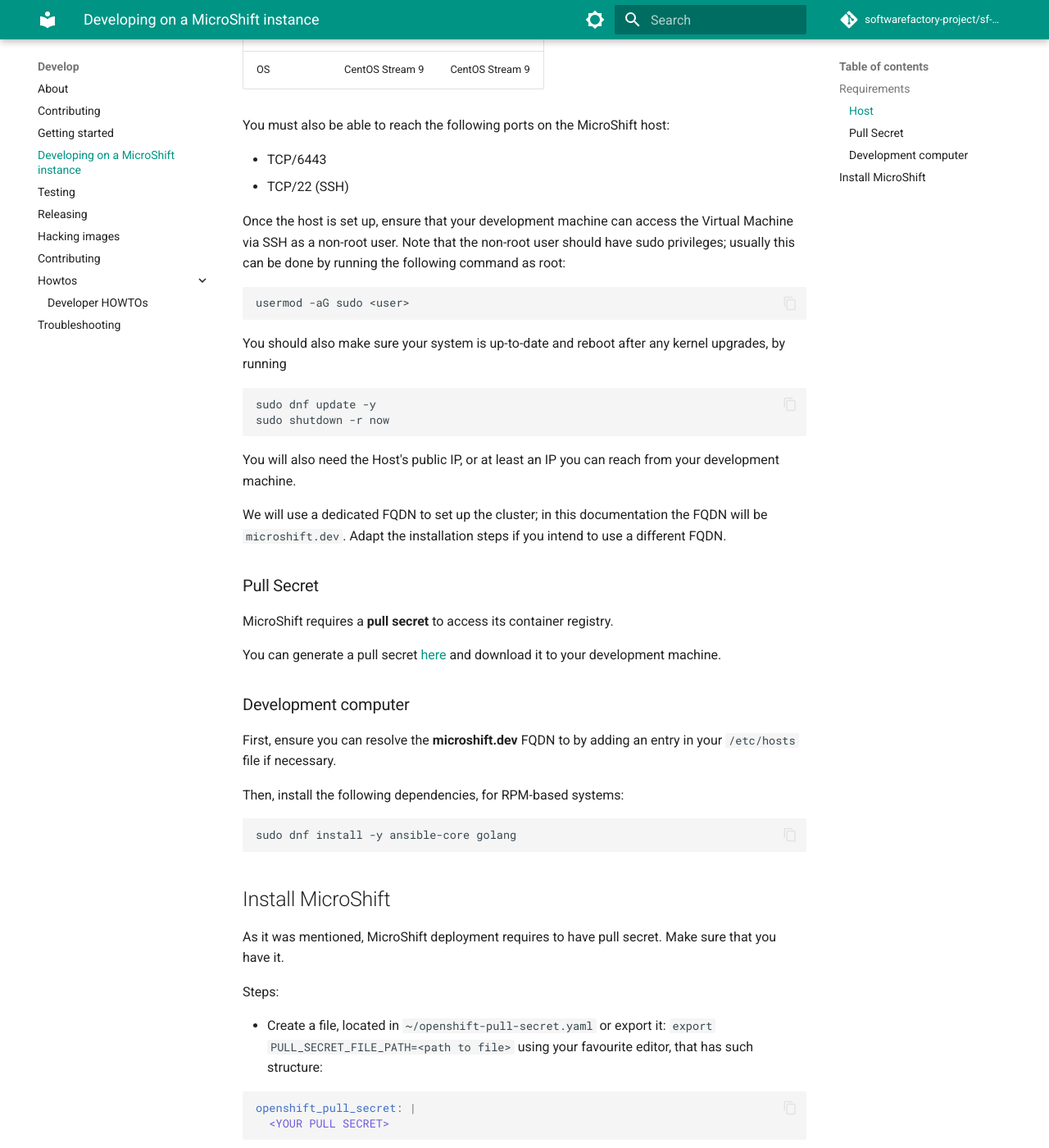
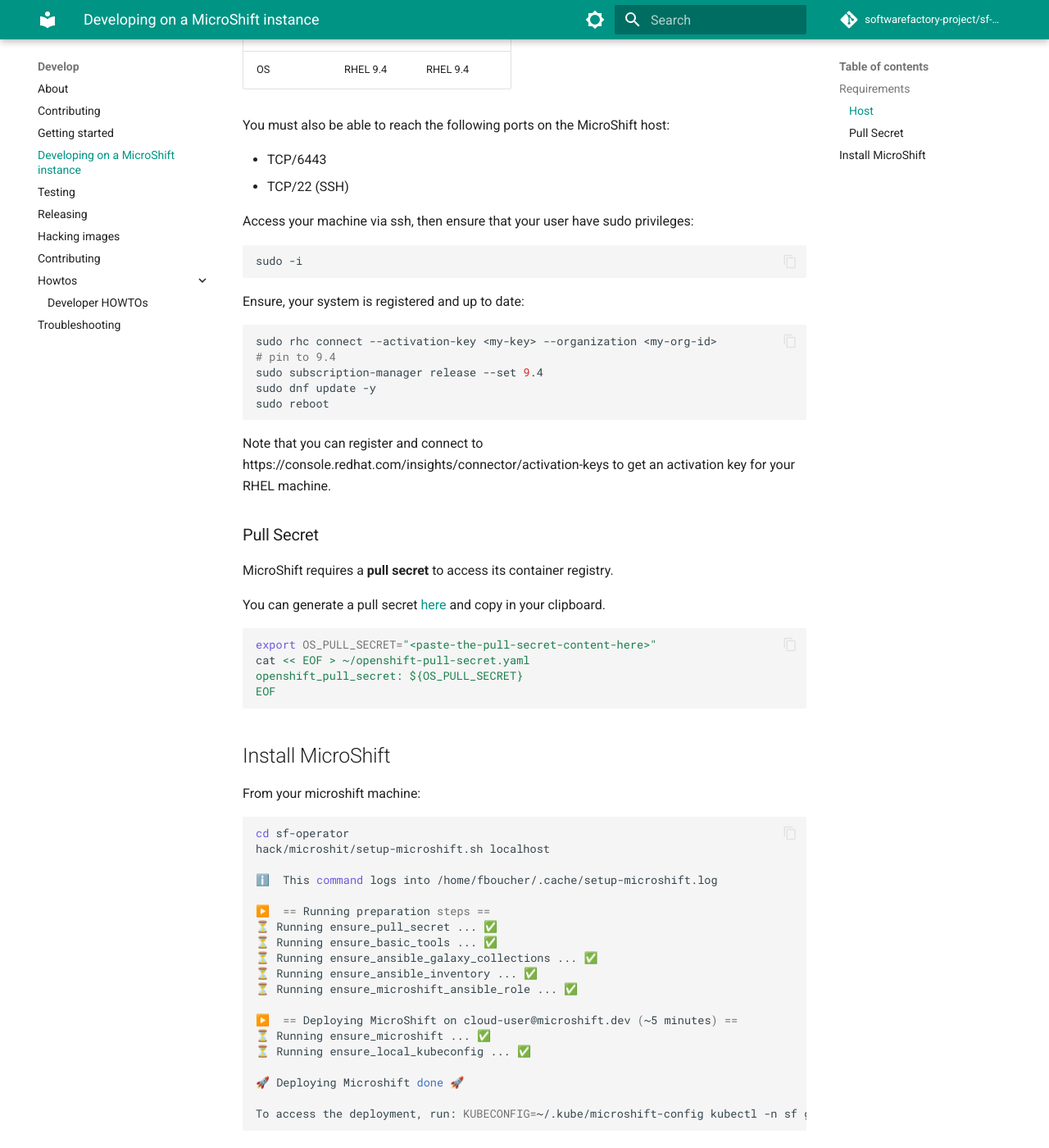
Before and after one commit to softwarefactory-project/sf-operator, an MkDocs documentation site: the page built from doc/developer/microshift.md, in a window 1280 px wide and 1400 px high, scrolled down 761 px. Shown: the whole window at 82% size. Built offline with MkDocs 1.6.1 and Material for MkDocs 9.7.7, drawn with Linux system fonts in a browser that asks for light colours; comment, search, counter and statistics services are not loaded; some of the changed text lies outside the part shown.

Commit message:
Update the developer/microshift.md doc
Change-Id: Id80dd210e2771ac5d963c24bc086a0416fb00478

````diff
--- a/doc/developer/microshift.md
+++ b/doc/developer/microshift.md
@@ -13,79 +13,82 @@
 
 ### Host
 
-Here are the minimal and recommended specs for a MicroShift host:
+Here are the minimal and recommended specs for your MicroShift host:
 
 | Property | Minimum | Recommended |
 |------------|-------------|----------|
 | CPUs/vCPUS | 2 | 4 |
 | RAM | 8GB | 16GB |
 | HDD | 40GB | 100GB |
-| OS | CentOS Stream 9 | CentOS Stream 9 |
+| OS | RHEL 9.4 | RHEL 9.4 |
 
 You must also be able to reach the following ports on the MicroShift host:
 
 * TCP/6443
 * TCP/22 (SSH)
 
-Once the host is set up, ensure that your development machine can access
-the Virtual Machine via SSH as a non-root user. Note that the non-root user should have
-sudo privileges; usually this can be done by running the following command as root:
+Access your machine via ssh, then ensure that your user have sudo privileges:
 
 ```sh
-usermod -aG sudo <user>
+sudo -i
 ```
 
-You should also make sure your system is up-to-date and reboot after any kernel upgrades, by running
+Ensure, your system is registered and up to date:
 
 ```sh
+sudo rhc connect --activation-key <my-key> --organization <my-org-id>
+# pin to 9.4
+sudo subscription-manager release --set 9.4
 sudo dnf update -y
-sudo shutdown -r now
+sudo reboot
 ```
 
-You will also need the Host's public IP, or at least an IP you can reach from your development machine.
-
-We will use a dedicated FQDN to set up the cluster; in this documentation the FQDN will be `microshift.dev`. Adapt the installation steps if you intend to use a different FQDN.
+Note that you can register and connect to https://console.redhat.com/insights/connector/activation-keys to
+get an activation key for your RHEL machine.
 
 ### Pull Secret
 
 MicroShift requires a **pull secret** to access its container registry.
 
-You can generate a pull secret [here](https://cloud.redhat.com/openshift/create/local) and download it to your development machine.
-
-### Development computer
-
-First, ensure you can resolve the **microshift.dev** FQDN to by adding an entry in your `/etc/hosts` file if necessary.
-
-Then, install the following dependencies, for RPM-based systems:
+You can generate a pull secret [here](https://cloud.redhat.com/openshift/create/local) and copy in your clipboard.
 
 ```sh
-sudo dnf install -y ansible-core golang
+export OS_PULL_SECRET="<paste-the-pull-secret-content-here>"
+cat << EOF > ~/openshift-pull-secret.yaml
+openshift_pull_secret: ${OS_PULL_SECRET}
+EOF
 ```
 
 ## Install MicroShift
 
-As it was mentioned, MicroShift deployment requires to have pull secret. Make sure that you have it.
-
-Steps:
-
-* Create a file, located in `~/openshift-pull-secret.yaml` or export it: `export PULL_SECRET_FILE_PATH=<path to file>`
-  using your favourite editor, that has such structure:
-
-```yaml
-openshift_pull_secret: |
-  <YOUR PULL SECRET>
-```
-
-* Run script
+From your microshift machine:
 
 ```shell
 cd sf-operator
+hack/microshit/setup-microshift.sh localhost
 
-# run in sf-operator directory
-hack/microshift/setup-microshift.sh localhost
+ℹ️  This command logs into /home/fboucher/.cache/setup-microshift.log
 
-# or with remote host: 10.0.0.1 and remote username: cloud-user
-hack/microshift/setup-microshift.sh 10.0.0.1 cloud-user
+▶️  == Running preparation steps ==
+⏳ Running ensure_pull_secret ... ✅
+⏳ Running ensure_basic_tools ... ✅
+⏳ Running ensure_ansible_galaxy_collections ... ✅
+⏳ Running ensure_ansible_inventory ... ✅
+⏳ Running ensure_microshift_ansible_role ... ✅
+
+▶️  == Deploying MicroShift on cloud-user@microshift.dev (~5 minutes) ==
+⏳ Running ensure_microshift ... ✅
+⏳ Running ensure_local_kubeconfig ... ✅
+
+🚀 Deploying Microshift done 🚀
+
+To access the deployment, run: KUBECONFIG=~/.kube/microshift-config kubectl -n sf get pods
 ```
 
 Once the deployment has ended successfully, you are now ready to deploy and hack SF-Operator, congratulations!
+
+Note that the script can be run from a remote machine to with (where <remote-machine> is the RHEL machine):
+
+```sh
+hack/microshit/setup-microshift.sh <remote-machine> <remote-user>
+```
````
